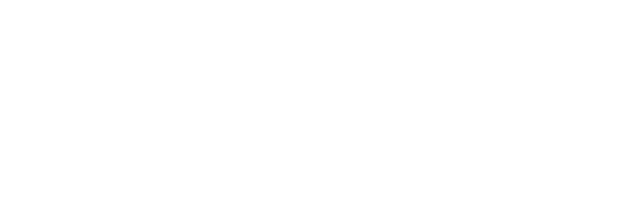
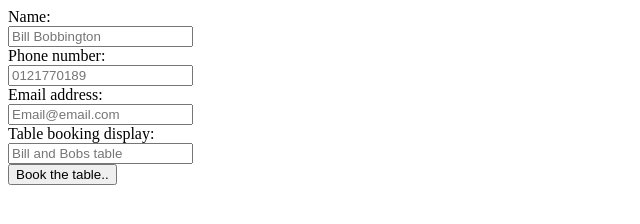
Before and after one commit to Dcox270891/Hot-restraunt, a website: page index.html in a window 1280 px wide. Shown: the whole page, without its empty margins (0-640 px from the left). Drawn offline with Linux system fonts and the light colour scheme.

Commit message:
Added the form to the index.html

```diff
--- a/index.html
+++ b/index.html
@@ -7,7 +7,47 @@
     <title>Document</title>
 </head>
 <body>
-    <div>
+    <div class="container">
+        <form method="POST">
+            <label for="name" class="input-description">
+                Name:
+                <br>
+                <input type="text" id="name" class="input" placeholder="Bill Bobbington">
+            </label>
+            <br>
+            <label for="number" class="input-description">
+                Phone number:
+                <br>
+                <input type="number" id="number" class="input" placeholder="0121770189">
+            </label>
+            <br>
+            <label for="email" class="input-description">
+                Email address:
+                <br>
+                <input type="text" id="email" class="input" placeholder="Email@email.com">
+            </label>
+            <br>
+            <label for="displayId" class="input-description">
+                Table booking display:
+                <br>
+                <input type="text" id="displayId" class="input" placeholder="Bill and Bobs table">
+            </label>
+            <br>
+            <button type="submit" class="submit-button" id="book-table">Book the table..</button>
+        </form>
+    </div>
 
 </body>
+<script>
+    const name = document.querySelector(`#name`);
+    const number = document.querySelector(`#number`);
+    const email = document.querySelector(`#email`);
+    const displayId = document.querySelector(`#displayId`);
+    const submitBtn = document.querySelector(`#book-table`);
+    console.log(name);
+    console.log(number);
+    console.log(email);
+    console.log(displayId);
+    console.log(submitBtn);
+</script>
 </html>
```
